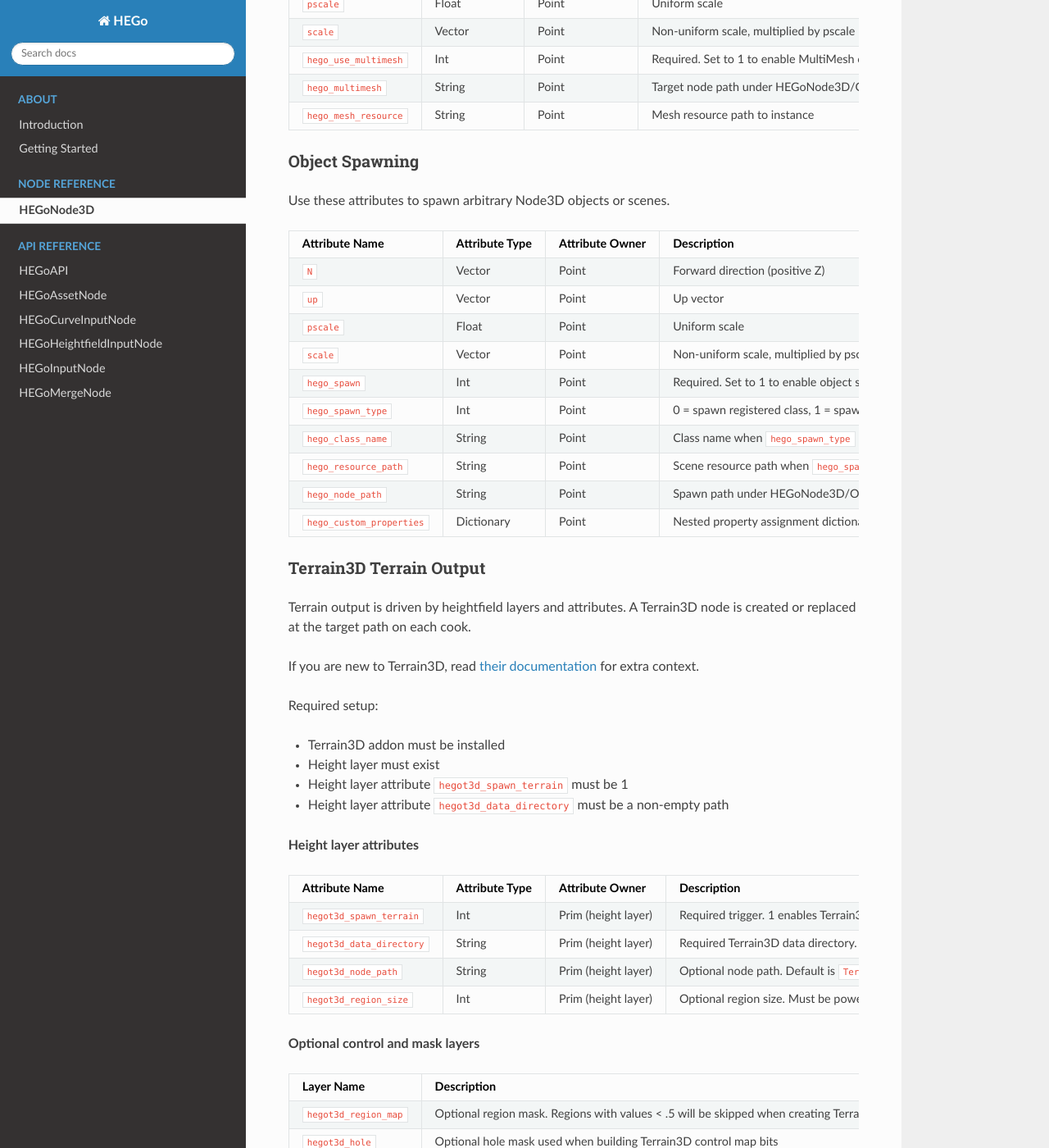
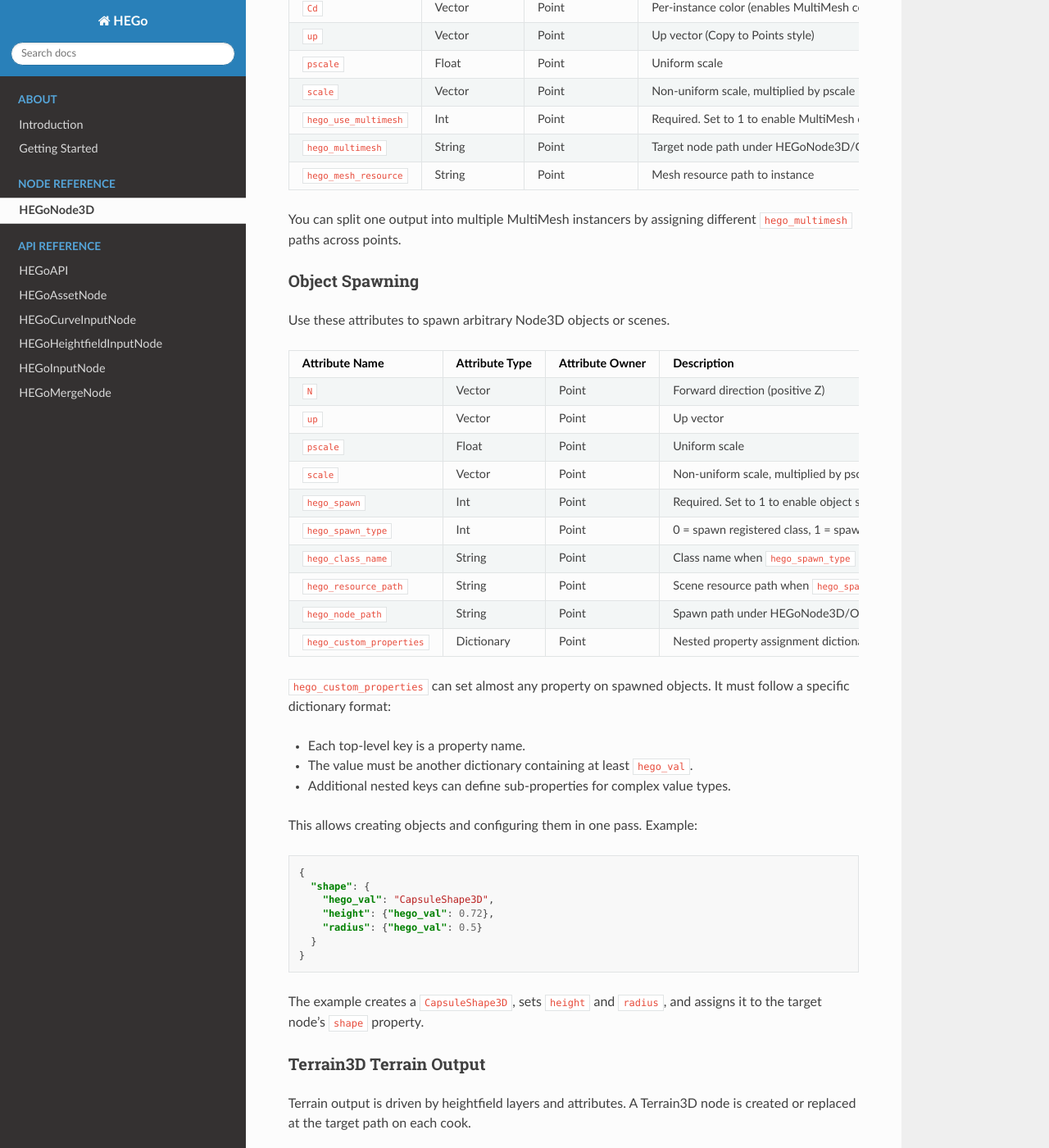
Before and after one commit to peterprickarz/hego, a Sphinx documentation site: the page built from docs/node_reference/hego_node_3d.rst, in a window 1280 px wide and 1400 px high, scrolled down 3182 px. Shown: the whole window at 82% size. Built offline with Sphinx 7.4.7 and the Read the Docs theme 3.1.0, drawn with Linux system fonts in a browser that asks for light colours; some of the changed text lies outside the part shown.

Commit message:
Update hego_node_3d.rst

```diff
--- a/docs/node_reference/hego_node_3d.rst
+++ b/docs/node_reference/hego_node_3d.rst
@@ -193,11 +193,11 @@ Vertex attributes are not supported directly. Promote common vertex attributes
    * - ``hego_mesh_instance``
      - String
      - Prim
-     - Output node path/name under HEGoNode3D/Outputs
+     - Output node path/name under HEGoNode3D/Outputs. One HDA can create multiple meshes, split by this path attribute
    * - ``hego_material``
      - String
      - Prim
-     - Material resource path assigned per prim group
+     - Material resource path assigned
    * - ``hego_storage_mode``
      - Int
      - Prim
@@ -206,6 +206,9 @@ Vertex attributes are not supported directly. Promote common vertex attributes
      - String
      - Prim
      - Mesh resource save path when ``hego_storage_mode`` > 0
+
+You can split one output into multiple meshes by assigning different
+``hego_mesh_instance`` paths across primitives.
 
 Instancing
 ~~~~~~~~~~
@@ -252,6 +255,9 @@ Use these attributes to create ``MultiMeshInstance3D`` output.
      - String
      - Point
      - Mesh resource path to instance
+
+You can split one output into multiple MultiMesh instancers by assigning different
+``hego_multimesh`` paths across points.
 
 Object Spawning
 ~~~~~~~~~~~~~~~
@@ -306,6 +312,28 @@ Use these attributes to spawn arbitrary Node3D objects or scenes.
      - Dictionary
      - Point
      - Nested property assignment dictionary using ``hego_val`` entries
+
+``hego_custom_properties`` can set almost any property on spawned objects. It must follow a
+specific dictionary format:
+
+- Each top-level key is a property name.
+- The value must be another dictionary containing at least ``hego_val``.
+- Additional nested keys can define sub-properties for complex value types.
+
+This allows creating objects and configuring them in one pass. Example:
+
+.. code-block:: json
+
+   {
+     "shape": {
+       "hego_val": "CapsuleShape3D",
+       "height": {"hego_val": 0.72},
+       "radius": {"hego_val": 0.5}
+     }
+   }
+
+The example creates a ``CapsuleShape3D``, sets ``height`` and ``radius``, and assigns it to the
+target node's ``shape`` property.
 
 Terrain3D Terrain Output
 ~~~~~~~~~~~~~~~~~~~~~~~~
```
